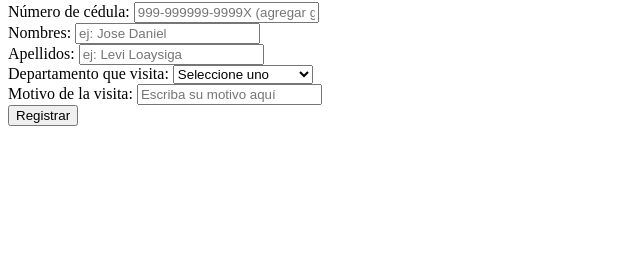
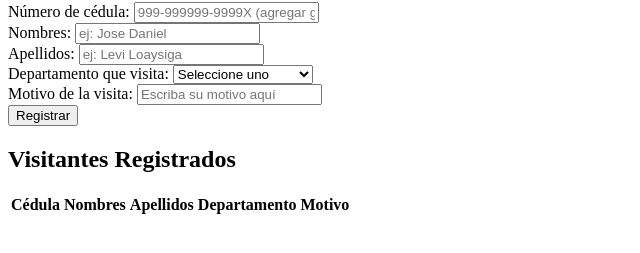
Before and after one commit to Josuedcm03/CorpSolutions-S.A, a plain HTML site: page index.html in a window 1280 px wide. Shown: the part 65-318 px from the top of the page, without its empty margins (0-640 px from the left). Drawn offline with Linux system fonts and the light colour scheme.

Commit message:
Estructura HTML con conexiones al archivo js y css

```diff
--- a/index.html
+++ b/index.html
@@ -5,7 +5,7 @@
     <meta charset="UTF-8" />
     <meta name="viewport" content="width=device-width, initial-scale=1.0" />
     <title>Registro de Visitantes - CorpSolutions</title>
-    <link rel="stylesheet" href="style.css" />
+    <link rel="stylesheet" href="styles.css" />
 </head>
 
 <body>
@@ -48,9 +48,26 @@
             </form>
         </section>
 
+        <section class="tabla-registros">
+            <h2>Visitantes Registrados</h2>
+            <table id="tablaVisitantes">
+                <thead>
+                    <tr>
+                        <th>Cédula</th>
+                        <th>Nombres</th>
+                        <th>Apellidos</th>
+                        <th>Departamento</th>
+                        <th>Motivo</th>
+                    </tr>
+                </thead>
+                <tbody>
+
+                </tbody>
+            </table>
+        </section>
     </main>
 
-    <script src="script.js"></script>
+    <script src="scripts.js"></script>
 </body>
 
 </html>
```
